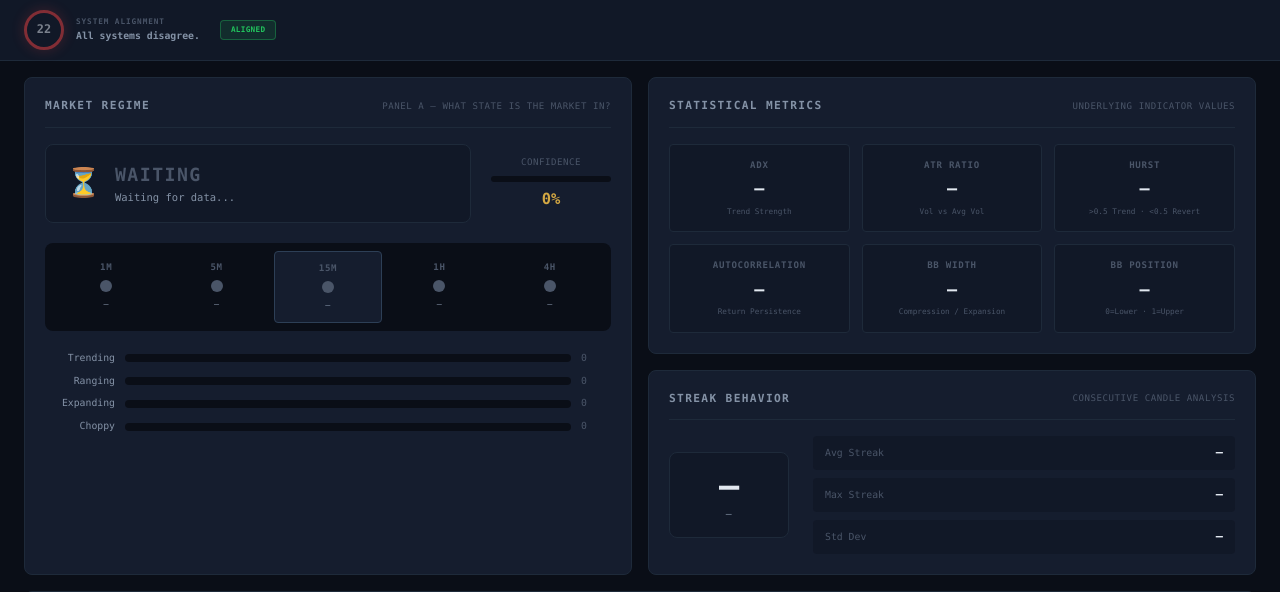
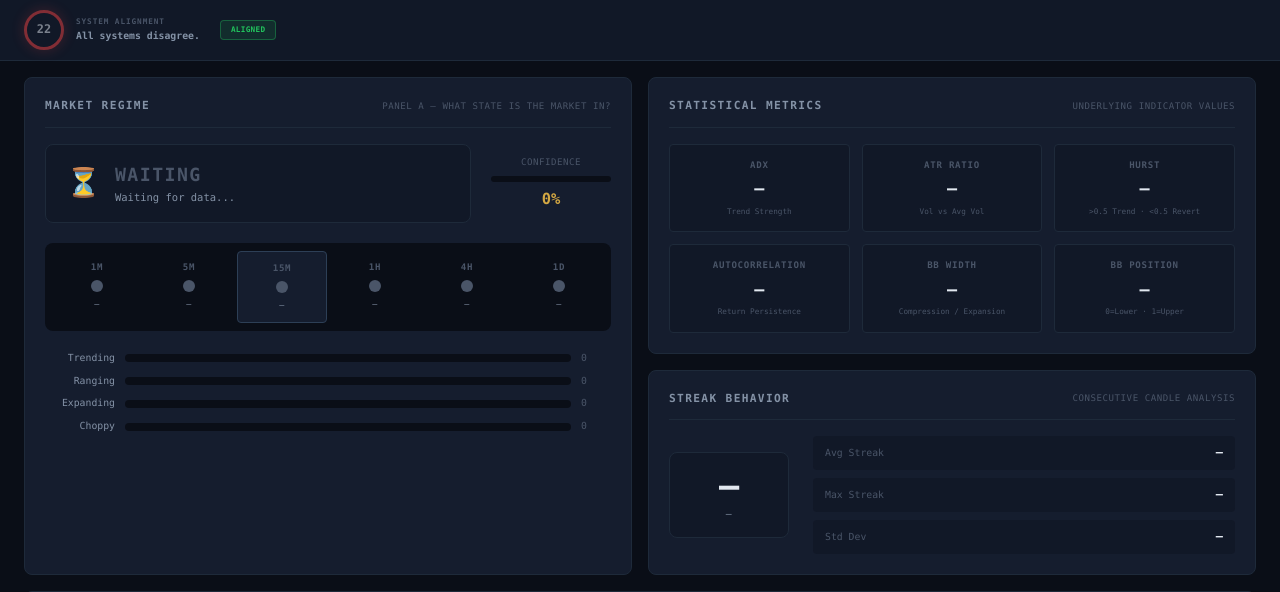
Before and after one commit to Ansley-gif/v75-dashboard, a Flask app: page / in a window 1280 px wide. Shown: the part 64-656 px from the top of the page. Run offline with Flask 3, Linux system fonts and the light colour scheme; data that the repository does not hold is empty.

Commit message:
Add 1D timeframe to frontend TF selectors
Exposes the daily timeframe in the chart TF buttons and the multi-TF
regime strip. The 1D tab feeds off the deep-history backend that's
already computing weekly/monthly/quarterly HTF tendency buckets.

Note: 1D is intentionally excluded from alert/meta-analysis loops
server-side until HTF tendency functions are validated on real data.

Co-Authored-By: Claude Opus 4.6 <noreply@anthropic.com>

```diff
--- a/static/js/dashboard.js
+++ b/static/js/dashboard.js
@@ -161,7 +161,7 @@
     // ── Regime Panel ───────────────────────────────────────────────────
     function updateRegimePanel(regimes) {
         // Update multi-timeframe strip
-        const tfKeys = ["1m", "5m", "15m", "1h", "4h"];
+        const tfKeys = ["1m", "5m", "15m", "1h", "4h", "1d"];
         for (const tf of tfKeys) {
             const data = regimes[tf];
             const dot = document.getElementById(`dot-${tf}`);
@@ -646,7 +646,7 @@
         const container = document.getElementById("mtfItems");
         if (!container) return;
 
-        const timeframes = ["1m", "5m", "15m", "1h", "4h"];
+        const timeframes = ["1m", "5m", "15m", "1h", "4h", "1d"];
 
         container.innerHTML = timeframes.map(tf => {
             const d = allData[tf];
--- a/templates/dashboard.html
+++ b/templates/dashboard.html
@@ -143,6 +143,11 @@
                     <span class="tf-label">4H</span>
                     <span class="tf-regime-dot" id="dot-4h"></span>
                     <span class="tf-regime-text" id="regime-4h">—</span>
+                </div>
+                <div class="tf-item" data-tf="1d" title="Daily — HTF seasonal context (alerts disabled)">
+                    <span class="tf-label">1D</span>
+                    <span class="tf-regime-dot" id="dot-1d"></span>
+                    <span class="tf-regime-text" id="regime-1d">—</span>
                 </div>
             </div>
 
@@ -644,6 +649,7 @@
                     <button class="tf-btn active" data-tf="15m">15M</button>
                     <button class="tf-btn" data-tf="1h">1H</button>
                     <button class="tf-btn" data-tf="4h">4H</button>
+                    <button class="tf-btn" data-tf="1d" title="Daily — HTF seasonal context (alerts disabled)">1D</button>
                 </div>
             </div>
             <div class="chart-container">
```
